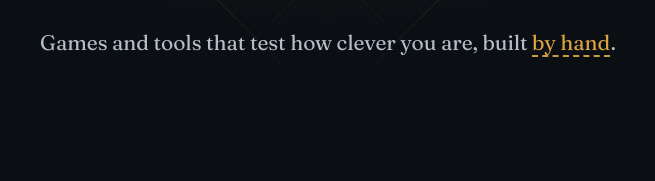
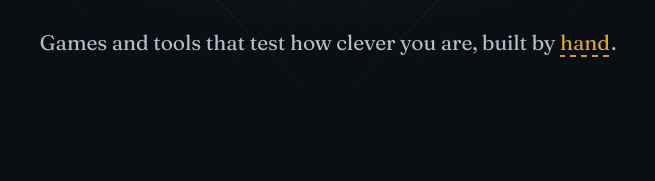
Before and after one commit to wkn00/faheem.com, a plain HTML site: page index.html in a window 1280 px wide. Shown: the part 514-695 px from the top of the page, 312-967 px from the left. Drawn offline with Linux system fonts and the light colour scheme.

Commit message:
Turn only "hand" over to the Claude mark
The reveal used to swap the whole phrase "by hand"; now "by" stays put
and only the hand rolls over, so the sentence reads "built by ▲" and the
mark stands in for the hand itself.

The box measure comes down with it: 2.44em, the width of "hand" at the
16px floor of the tagline's clamp, where the text cut of Fraunces is
widest.

The tagline's max-width goes 36rem -> 37rem. The English sentence needs
36.25rem to hold one line at the top of the clamp, so above ~1050px it
was wrapping to two — and a two-line tagline is the one thing the reveal
cannot survive: the narrowing box pulled the sentence back to one line,
out from under the pointer, which dropped the hover, which reopened the
box, flickering for as long as the cursor sat there. One line at every
width above the 34rem query, in both languages.

```diff
--- a/index.html
+++ b/index.html
@@ -358,7 +358,14 @@ html[data-lang="en"] .ar-only { display: none !important; }
    and a whole sentence of it is work to read. */
 .tagline {
   margin: clamp(1.25rem, 3vw, 1.75rem) auto 0;
-  max-width: 36rem;
+  /* 36.25rem is the English sentence set on one line at the top of the
+     font-size clamp; 36rem missed it by four pixels and cost the line a
+     second row, which is the one thing the reveal below cannot survive —
+     a box that narrows under the cursor pulls a two-line tagline back to
+     one, the sentence jumps out from under the pointer, and the hover
+     flickers on and off. Two lines are fine narrower down, where the
+     box stops resizing (see the 34rem query). */
+  max-width: 37rem;
   min-height: 3.4rem;
   color: color-mix(in srgb, var(--muted) 62%, var(--chalk));
   font-family: var(--display);
@@ -375,7 +382,7 @@ html[data-lang="en"] .ar-only { display: none !important; }
 }
 
 /* ── the reveal ──────────────────────────────────────────────────
-   "…built by hand" is only half the story, so the words roll over to
+   "…built by hand" is only half the story, so the hand rolls over to
    Anthropic's own mark — the thing that actually did the typing. A
    logo rather than a name: it needs no translation, so both languages
    land on the same glyph.
@@ -383,7 +390,7 @@ html[data-lang="en"] .ar-only { display: none !important; }
    Word and mark ship stacked in a column inside a box one line tall,
    and the hover slides the column up by exactly one line. The box
    resizes at the same time — inward here, since a mark is narrower
-   than the words it replaces — so the sentence closes up around it
+   than the word it replaces — so the sentence closes up around it
    rather than leaving a hole. Widths are the words' real measures in
    ems, which hold at every step of the tagline's clamp.
 
@@ -407,13 +414,18 @@ html[data-lang="en"] .ar-only { display: none !important; }
   transition: width 0.5s var(--ease);
 }
 
-/* "by hand" measures 3.708em in Fraunces, "يدويّاً" 1.773em in Plex Arabic;
+/* Only "hand" turns over — "by" stays put, so the sentence reads
+   "built by ▲" and the mark takes the place of the hand itself.
+
+   "hand" measures 2.422em in Fraunces, "يدويّاً" 1.773em in Plex Arabic;
    the mark is square and set to the cap-ish 1.15em both sides land on.
 
    Fraunces has to be measured at the size it is actually set at. It is
-   variable on optical size, and the text cut is 22% wider than the display
-   cut — measuring at 100px gives 3.03em and clips the word to "by han". */
-.tagline.t-en .reveal { --from: 3.75em; --to: 1.15em; }
+   variable on optical size, and the text cut is wider than the display
+   cut — "hand" is 2.422em at the clamp's 16px floor but 2.365em at its
+   21px ceiling, so the box takes the floor's measure or the word clips
+   on the small screens. */
+.tagline.t-en .reveal { --from: 2.44em; --to: 1.15em; }
 .tagline.t-ar .reveal { --from: 1.82em; --to: 1.15em; }
 
 .reveal:hover, .reveal:focus { width: var(--to); }
@@ -1189,7 +1201,7 @@ html[data-lang="en"] .ar-only { display: none !important; }
           <svg class="seal" viewBox="0 0 32 32" aria-hidden="true" focusable="false"><use href="#seal"></use></svg>
         </div>
         <h1><i style="--n:0">e</i><i style="--n:1">l</i><i style="--n:2">f</i><i style="--n:3">a</i><i style="--n:4">h</i><i style="--n:5">e</i><i style="--n:6">e</i><i style="--n:7">m</i><span class="native" lang="ar" aria-hidden="true">الفهيم</span></h1>
-        <p class="tagline t-en">Games and tools that test how clever you are, built <span class="reveal" tabindex="0"><u><span>by&nbsp;hand</span><span class="cc" aria-hidden="true"><svg viewBox="0 0 248 248" focusable="false"><use href="#claude"></use></svg></span></u></span>.</p>
+        <p class="tagline t-en">Games and tools that test how clever you are, built by&nbsp;<span class="reveal" tabindex="0"><u><span>hand</span><span class="cc" aria-hidden="true"><svg viewBox="0 0 248 248" focusable="false"><use href="#claude"></use></svg></span></u></span>.</p>
         <p class="tagline t-ar" lang="ar">ألعابٌ وأدواتٌ تختبر فطنتك، مبنيّةٌ <span class="reveal" tabindex="0"><u><span>يدويّاً</span><span class="cc" aria-hidden="true"><svg viewBox="0 0 248 248" focusable="false"><use href="#claude"></use></svg></span></u></span>.</p>
       </section>
 
```
Also changed, not shown: 2 other files.
